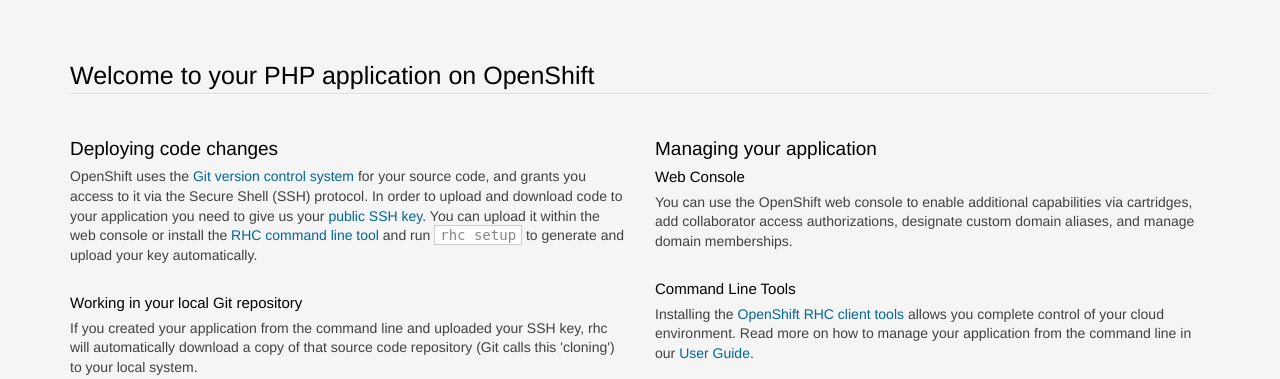
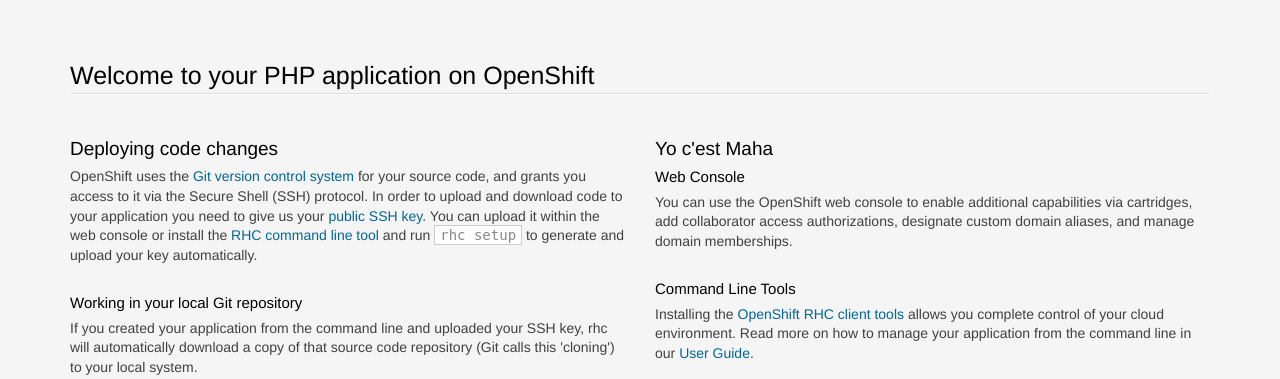
Before and after one commit to mahachaouch/maha, a PHP site: page / in a window 1280 px wide. Shown: the top 379 px of the page. Run offline with PHP 8.4, Linux system fonts and the light colour scheme.

Commit message:
commit de test

```diff
--- a/index.php
+++ b/index.php
@@ -241,7 +241,7 @@ $ git push</pre>
           </section>
           <section class="col-xs-12 col-sm-6 col-md-6">
 
-                <h2>Managing your application</h2>
+                <h2>Yo c'est Maha</h2>
 
                 <h3>Web Console</h3>
                 <p>You can use the OpenShift web console to enable additional capabilities via cartridges, add collaborator access authorizations, designate custom domain aliases, and manage domain memberships.</p>
```
